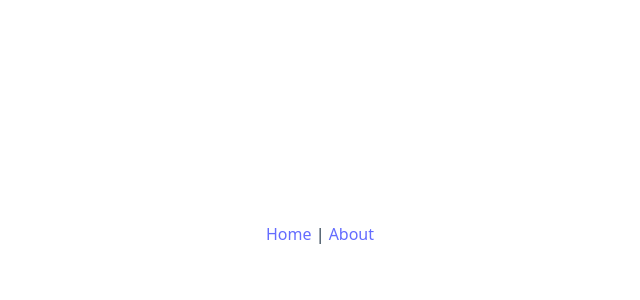
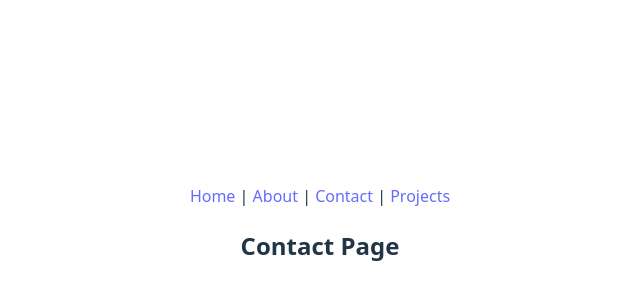
Before and after one commit to owenutley/owenutley.github.io, a React (Vite) app: page /contact in a window 1280 px wide. Before the commit this address had no page. Shown: the part 166-466 px from the top of the page, without its empty margins (320-960 px from the left). Built offline with nearby package versions, Linux system fonts and the light colour scheme.

Commit message:
added a contact and projects page

```diff
--- a/src/App.jsx
+++ b/src/App.jsx
@@ -2,6 +2,7 @@ import { BrowserRouter, Routes, Route, Link } from 'react-router-dom';
 import Navber from './components/Navbar';
 import Home from './pages/Home';
 import About from './pages/About';
+import Contact from './pages/Contact';
 import './App.css'
 
 function App() {
@@ -12,6 +13,7 @@ function App() {
       <Routes>
         <Route path="/" element={<Home />} />
         <Route path="/about" element={<About />} />
+        <Route path="/contact" element={<Contact />} />
       </Routes>
     </BrowserRouter>
   )
--- a/src/components/Navbar.jsx
+++ b/src/components/Navbar.jsx
@@ -4,7 +4,9 @@ export default function Navbar() {
   return (
     <nav>
       <Link to="/">Home</Link> |{" "}
-      <Link to="/about">About</Link>
+      <Link to="/about">About</Link> |{" "}
+      <Link to="/contact">Contact</Link> |{" "}
+      <Link to="/projects">Projects</Link>
     </nav>
   );
 }
--- /dev/null
+++ b/src/pages/Contact.jsx
@@ -0,0 +1,7 @@
+
+
+function Contact() {
+    return <h2>Contact Page</h2>;
+}
+
+export default Contact;
```
Also changed, not shown: src/pages/Projects.jsx (+7 -0 lines), src/pages/Contacts.jsx (deleted).
